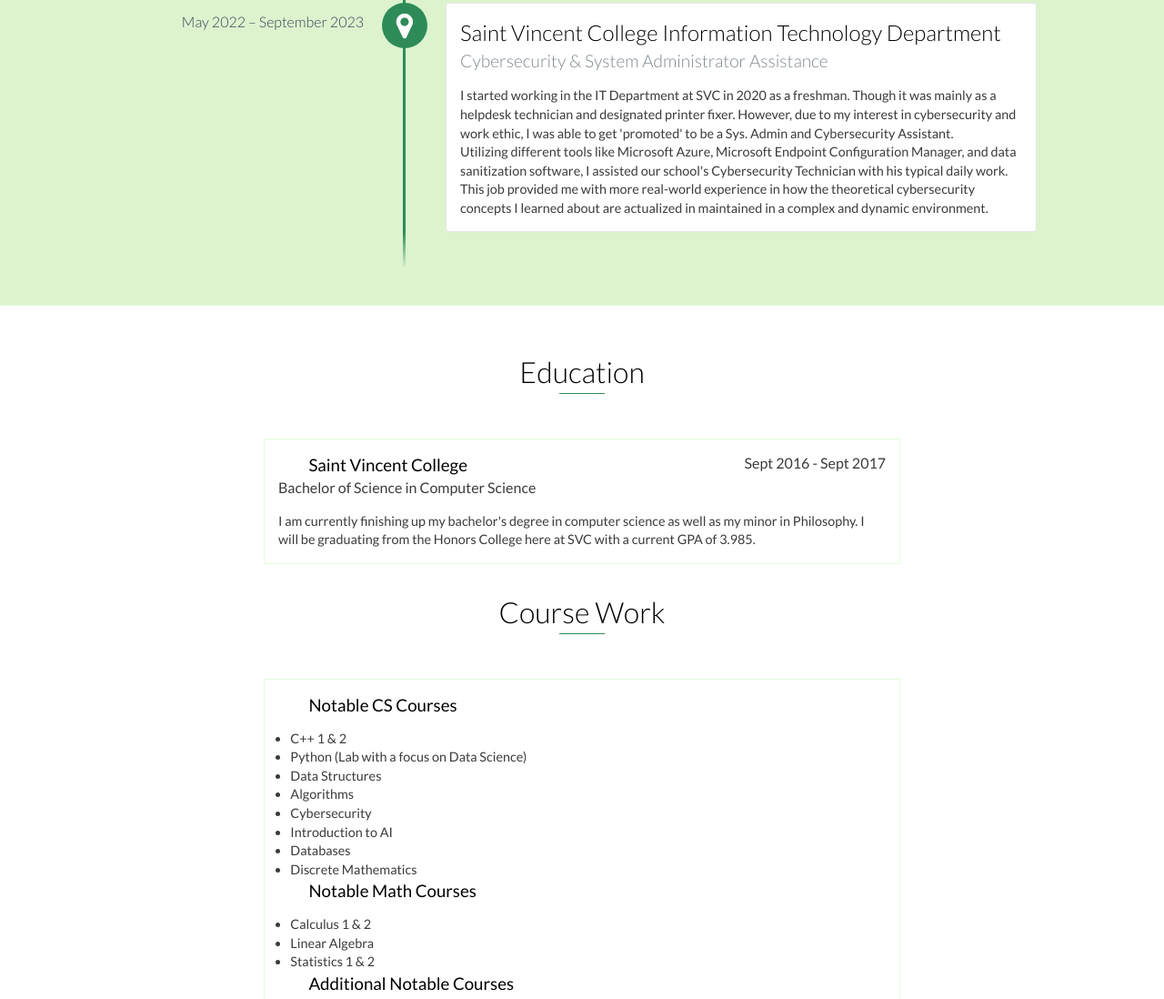
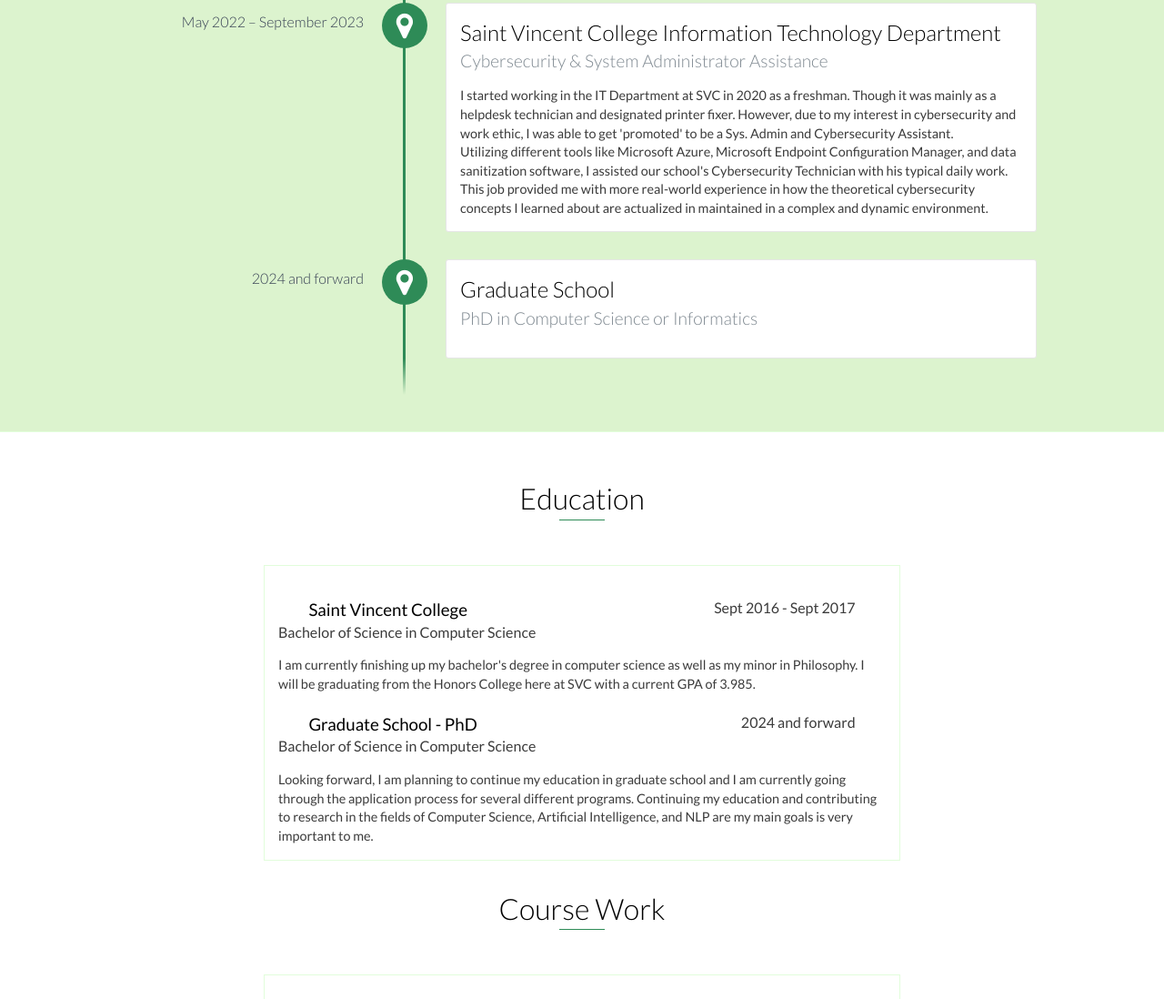
Before and after one commit to nickab56/nickab56.github.io, a website: page index.html in a window 1280 px wide. Shown: the part 2167-3265 px from the top of the page at 91% size. Drawn offline with nearby package versions, Linux system fonts and the light colour scheme.

Commit message:
small css changes

```diff
--- a/index.html
+++ b/index.html
@@ -127,6 +127,13 @@
                     Utilizing different tools like Microsoft Azure, Microsoft Endpoint Configuration Manager, and data sanitization software, I assisted our school's Cybersecurity Technician with his typical daily work. This job provided me with more real-world experience in how the theoretical cybersecurity concepts I learned about are actualized in maintained in a complex and dynamic environment.
                 </p>
             </div>
+
+            <div data-date="2024 and forward">
+                <h3>Graduate School</h3>
+                <h4>PhD in Computer Science or Informatics</h4>
+                <p>
+                </p>
+            </div>
         </div>
     </div>
     <!-- End #experience -->
@@ -139,6 +146,13 @@
             <h4>Bachelor of Science in Computer Science</h4>
             <p>
                 I am currently finishing up my bachelor's degree in computer science as well as my minor in Philosophy. I will be graduating from the Honors College here at SVC with a current GPA of 3.985.
+            </p>
+
+            <h3>Graduate School - PhD</h3>
+            <span class="education-date">2024 and forward</span>
+            <h4>Bachelor of Science in Computer Science</h4>
+            <p>
+                Looking forward, I am planning to continue my education in graduate school and I am currently going through the application process for several different programs. Continuing my education and contributing to research in the fields of Computer Science, Artificial Intelligence, and NLP are my main goals is very important to me.
             </p>
         </div>
         <h2 class="heading">Course Work</h2>
@@ -287,7 +301,7 @@
                     </div>
                     <!-- End .project-image -->
                     <div class="project-info">
-                        <h3>Senior Project: BackBlog</h3>
+                        <h3>BackBlog</h3>
                         <p>
                             During my Fall 2023 semester, we desinged and conceptualized a collaborative movie playlist app using the Agile development process and user feedback. Along with being the leader of the group, I composed the documentation in LaTeX for this project, which was my main contribution to the project. In my leadership role, I organized meeting times, communicated instructions and expectations for specific tasks to my group members, and provided oversight and guidance for the UI design.
                             Development for our app will begin soon during winter break 2023.
@@ -311,7 +325,7 @@
             <li>C#</li>
             <li>C++</li>
             <li>HTML</li>
-            <li>Microsoft Azure</li>
+            <li>Logic</li>
             <li>Academic Paper Writing</li>
         </ul>
     </div>
--- a/scss/styles.scss
+++ b/scss/styles.scss
@@ -588,6 +588,7 @@
 }
 
 .education-block {
+
     max-width: 700px;
     margin: 0 auto 30px auto;
     padding: 15px;
@@ -597,13 +598,15 @@
     h3 {
         font-weight: 500;
         float: left;
-        margin: 0 5% 0 5%;
+        margin: 20px 5% 0 5%;
         color: $heading;
     }
 
     span {
         color: $text;
         float: right;
+        margin-top: 20px; /* Adjust the top margin to align with h3 */
+        margin-right: 5%; /* Adjust the right margin for spacing */
     }
 
     h4 {
```
Also changed, not shown: css/styles.css.
